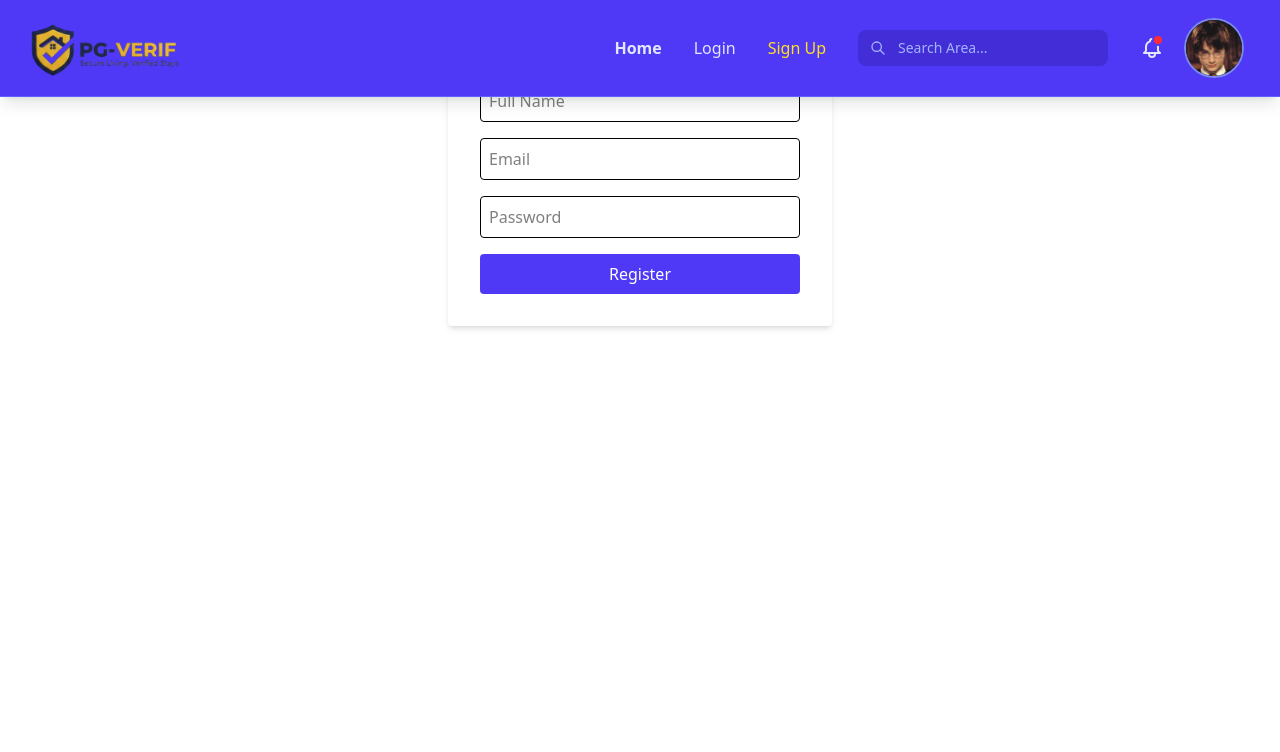
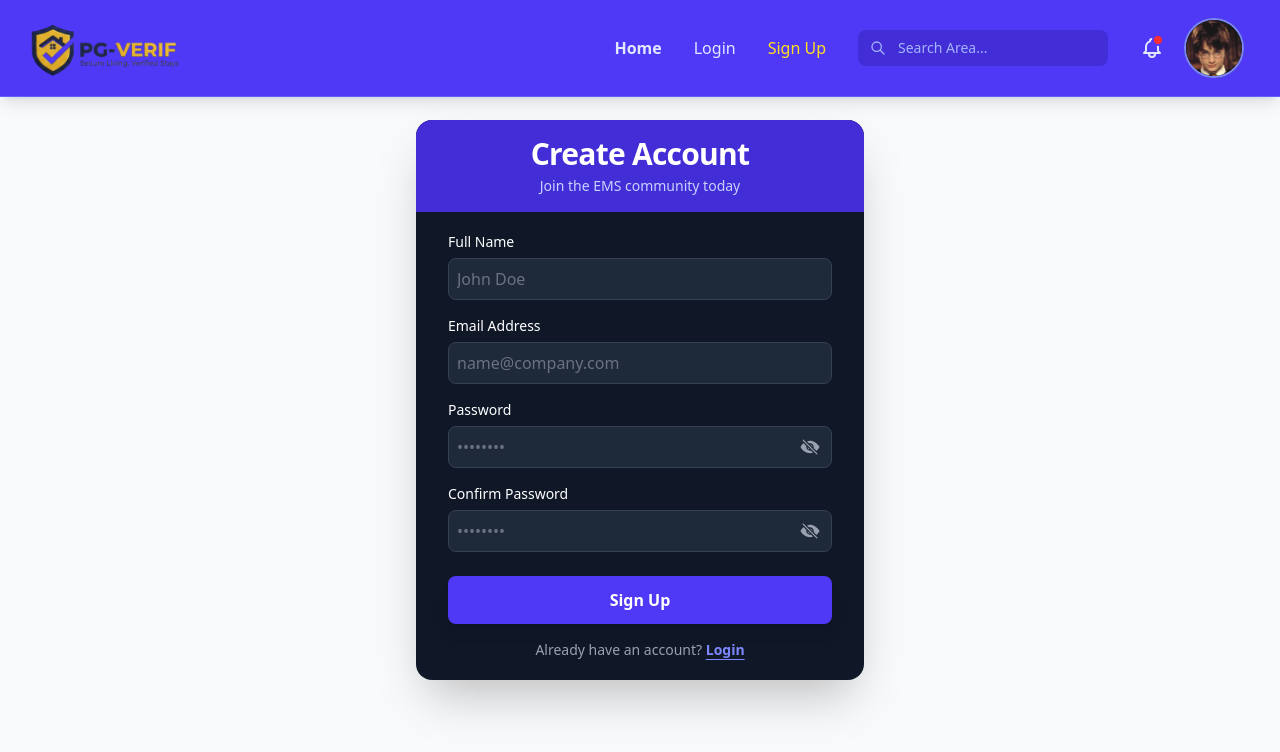
Before and after one commit to jaiminvala1105/PG-VERIF, a React (Vite) app: page /auth/sign-up in a window 1280 px wide. Shown: the top 752 px of the page. Built offline with nearby package versions, Linux system fonts and the light colour scheme.

Commit message:
Authentication

```diff
--- /dev/null
+++ b/src/auth/ForgotPassword.jsx
@@ -0,0 +1,91 @@
+import { sendPasswordResetEmail } from "firebase/auth";
+import React, { useState } from "react";
+import { NavLink, useNavigate } from "react-router-dom";
+import toast from "react-hot-toast";
+import Spinner from "../helper/Spinner";
+import { __AUTH } from "../backend/firebaseConfig";
+
+const ForgotPassword = () => {
+  let navigate = useNavigate();
+  const [email, setEmail] = useState("");
+  let [loading, setLoading] = useState(false);
+
+  const handleSubmit = async (e) => {
+    e.preventDefault();
+    setLoading(true);
+    try {
+      //! sendPasswordResetEmail()
+      await sendPasswordResetEmail(__AUTH, email);
+      toast.success("Reset password email link has been send!");
+      navigate("/auth/login");
+    } catch (error) {
+      toast.error(error.code);
+    } finally {
+      setLoading(false);
+    }
+  };
+
+  return (
+    <section className="w-full min-h-screen grow flex justify-center items-center p-4 bg-gray-50">
+      <article className="w-full max-w-lg bg-gray-900 text-white shadow-2xl rounded-2xl overflow-hidden">
+        <header className="bg-indigo-700 py-6 text-center">
+          <h1 className="text-3xl font-bold tracking-tight">Reset Password</h1>
+          <p className="text-indigo-200 text-sm mt-1 px-4">
+            Enter your email address and we'll send you a link to reset your
+            password.
+          </p>
+        </header>
+
+        <main className="p-8">
+          <form onSubmit={handleSubmit} className="flex flex-col gap-5">
+            <div className="flex flex-col gap-1.5">
+              <label htmlFor="email" className="text-sm font-medium text-white">
+                Email Address
+              </label>
+              <input
+                type="email"
+                name="email"
+                id="email"
+                placeholder="name@company.com"
+                className={
+                  "w-full bg-gray-800 border border-gray-700 p-3 rounded-lg text-white outline-none focus:ring-2 focus:ring-indigo-500 focus:border-transparent transition-all duration-200 placeholder:text-gray-500 text-base"
+                }
+                value={email}
+                onChange={(e) => setEmail(e.target.value)}
+                required
+              />
+            </div>
+
+            <button className="w-full mt-2 bg-indigo-600 hover:bg-indigo-500 text-white font-bold py-3 rounded-lg shadow-lg transform transition active:scale-[0.98]">
+              Send Reset Link
+            </button>
+
+            <div className="text-center text-gray-400 text-sm mt-2">
+              <p>
+                Remembered your password?
+                <NavLink
+                  to="/auth/login"
+                  className="text-indigo-400 hover:text-indigo-300 font-semibold underline underline-offset-4 ml-1"
+                >
+                  Back to Login
+                </NavLink>
+              </p>
+            </div>
+          </form>
+        </main>
+      </article>
+      {loading && (
+        <div className="fixed inset-0 flex items-center justify-center bg-white/50 backdrop-blur-sm z-999">
+          <div className="flex flex-col items-center">
+            <Spinner />
+            <p className="mt-4 text-black font-semibold text-lg animate-pulse">
+              Redirecting to Login...
+            </p>
+          </div>
+        </div>
+      )}
+    </section>
+  );
+};
+
+export default ForgotPassword;
--- a/src/auth/SignUp.jsx
+++ b/src/auth/SignUp.jsx
@@ -1,75 +1,205 @@
+import {
+  createUserWithEmailAndPassword,
+  sendEmailVerification,
+  updateProfile,
+} from "firebase/auth";
 import React, { useState } from "react";
-import { createUserWithEmailAndPassword, updateProfile } from "firebase/auth";
+import toast from "react-hot-toast";
+import { IoEye, IoEyeOff } from "react-icons/io5";
+import { NavLink, useNavigate } from "react-router-dom";
 import { __AUTH } from "../backend/firebaseConfig";
-import toast from "react-hot-toast";
-import { useNavigate } from "react-router-dom";
+import Spinner from "../helper/Spinner";
 
 const SignUp = () => {
   const navigate = useNavigate();
-  const [loading, setLoading] = useState(false);
+  const [showPassword1, setShowPassword1] = useState(false);
+  const [showPassword2, setShowPassword2] = useState(false);
   const [formData, setFormData] = useState({
     username: "",
     email: "",
     password: "",
+    confirmPassword: "",
   });
 
-  const handleChange = (e) => {
-    setFormData({ ...formData, [e.target.name]: e.target.value });
+  const [loading, setLoading] = useState(false);
+
+  const { username, email, password, confirmPassword } = formData;
+
+  const handleInputChange = (e) => {
+    const { name, value } = e.target;
+    setFormData({ ...formData, [name]: value });
   };
 
   const handleSubmit = async (e) => {
     e.preventDefault();
     setLoading(true);
     try {
-      const { user } = await createUserWithEmailAndPassword(__AUTH, formData.email, formData.password);
+      if (password === confirmPassword) {
+        const registeredUser = await createUserWithEmailAndPassword(
+          __AUTH,
+          email,
+          password
+        );
 
-      await updateProfile(user, { displayName: formData.username });
+        await sendEmailVerification(registeredUser.user);
 
-      toast.success("Account created successfully!");
+        await updateProfile(registeredUser.user, {
+          displayName: username,
+          photoURL:
+            "https://img.freepik.com/free-vector/blue-circle-with-white-user_78370-4707.jpg",
+        });
+
+        toast.success(
+          `Email verification sent to your registered email ${registeredUser.user.email}`
+        );
+        toast.success("Sign Up Successfully! Redirecting...");
         navigate("/auth/login");
+      } else {
+        toast.error("Passwords do not match");
+      }
     } catch (error) {
-      toast.error(error.message);
+      toast.error(error.code);
     } finally {
       setLoading(false);
     }
   };
 
+  const inputClasses = `
+    w-full bg-gray-800 border border-gray-700 p-2 rounded-lg text-white
+    outline-none focus:ring-2 focus:ring-indigo-500 focus:border-transparent
+    transition-all duration-200 placeholder:text-gray-500 text-base
+  `;
+
   return (
-    <div className="p-8 max-w-sm mx-auto bg-white rounded shadow-md">
-      <h2 className="text-2xl font-bold mb-4 text-center">Sign Up</h2>
-      <form onSubmit={handleSubmit} className="space-y-4">
+    <section className="w-full min-h-screen grow flex justify-center items-center p-4 bg-gray-50">
+      <article className="w-full max-w-md bg-gray-900 text-white shadow-2xl rounded-2xl overflow-hidden">
+        <header className="bg-indigo-700 py-4">
+          <h1 className="text-3xl text-center font-bold tracking-tight">
+            Create Account
+          </h1>
+          <p className="text-center text-indigo-200 text-sm mt-1">
+            Join the EMS community today
+          </p>
+        </header>
+
+        <main className="px-8 py-5">
+          <form onSubmit={handleSubmit} className="flex flex-col gap-4">
+            <div className="flex flex-col gap-1.5">
+              <label
+                htmlFor="username"
+                className="text-sm font-medium text-white"
+              >
+                Full Name
+              </label>
               <input
+                type="text"
                 name="username"
-          placeholder="Full Name"
-          className="w-full p-2 border rounded"
-          onChange={handleChange}
+                id="username"
+                placeholder="John Doe"
+                className={inputClasses}
+                value={username}
+                onChange={handleInputChange}
                 required
               />
+            </div>
+            <div className="flex flex-col gap-1.5">
+              <label htmlFor="email" className="text-sm font-medium text-white">
+                Email Address
+              </label>
               <input
+                type="email"
                 name="email"
-          type="email"
-          placeholder="Email"
-          className="w-full p-2 border rounded"
-          onChange={handleChange}
+                id="email"
+                placeholder="name@company.com"
+                className={inputClasses}
+                value={email}
+                onChange={handleInputChange}
                 required
               />
+            </div>
+            <div className="flex flex-col gap-1.5 relative">
+              <label
+                htmlFor="password"
+                className="text-sm font-medium text-white"
+              >
+                Password
+              </label>
+              <div className="relative">
                 <input
+                  type={showPassword1 ? "text" : "password"}
                   name="password"
-          type="password"
-          placeholder="Password"
-          className="w-full p-2 border rounded"
-          onChange={handleChange}
+                  id="password"
+                  placeholder="••••••••"
+                  className={inputClasses}
+                  value={password}
+                  onChange={handleInputChange}
                   required
                 />
                 <button
-          type="submit"
-          disabled={loading}
-          className="w-full bg-indigo-600 text-white py-2 rounded hover:bg-indigo-700 disabled:bg-gray-400"
+                  type="button"
+                  onClick={() => setShowPassword1(!showPassword1)}
+                  className="absolute right-3 top-1/2 -translate-y-1/2 text-gray-400 hover:text-white transition-colors"
                 >
-          {loading ? "Creating Account..." : "Register"}
+                  {showPassword1 ? <IoEye size={20} /> : <IoEyeOff size={20} />}
                 </button>
+              </div>
+            </div>
+
+            <div className="flex flex-col gap-1.5 relative">
+              <label
+                htmlFor="confirmPassword"
+                className="text-sm font-medium text-white"
+              >
+                Confirm Password
+              </label>
+              <div className="relative">
+                <input
+                  type={showPassword2 ? "text" : "password"}
+                  name="confirmPassword"
+                  id="confirmPassword"
+                  placeholder="••••••••"
+                  className={inputClasses}
+                  value={confirmPassword}
+                  onChange={handleInputChange}
+                  required
+                />
+                <button
+                  type="button"
+                  onClick={() => setShowPassword2(!showPassword2)}
+                  className="absolute right-3 top-1/2 -translate-y-1/2 text-gray-400 hover:text-white transition-colors"
+                >
+                  {showPassword2 ? <IoEye size={20} /> : <IoEyeOff size={20} />}
+                </button>
+              </div>
+            </div>
+
+            <button className="w-full mt-2 bg-indigo-600 hover:bg-indigo-500 text-white font-bold py-3 rounded-lg shadow-lg transform transition active:scale-[0.98]">
+              Sign Up
+            </button>
+
+            <p className="text-center text-gray-400 text-sm">
+              Already have an account?{" "}
+              <NavLink
+                to="/auth/login"
+                className="text-indigo-400 hover:text-indigo-300 font-semibold underline underline-offset-4"
+              >
+                Login
+              </NavLink>
+            </p>
           </form>
+        </main>
+      </article>
+      {loading && (
+        <div className="fixed inset-0 flex items-center justify-center bg-white/50 backdrop-blur-sm z-50">
+          <div className="flex flex-col items-center">
+            <Spinner />
+            <p className="mt-4 text-black font-semibold text-lg animate-pulse">
+              Redirecting to Login...
+            </p>
           </div>
+        </div>
+      )}
+    </section>
   );
 };
 
```
Also changed, not shown: src/backend/firebaseConfig.js (+15 -15 lines), src/routes/routes.jsx (+8 -4 lines). Lines whose indentation alone changed are shown as unchanged.
